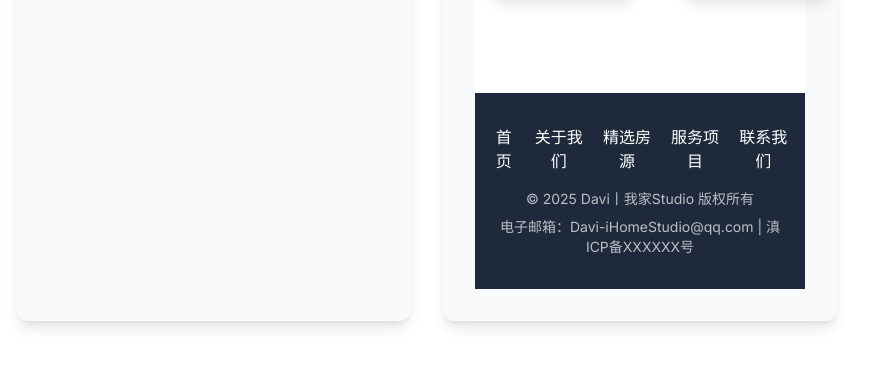
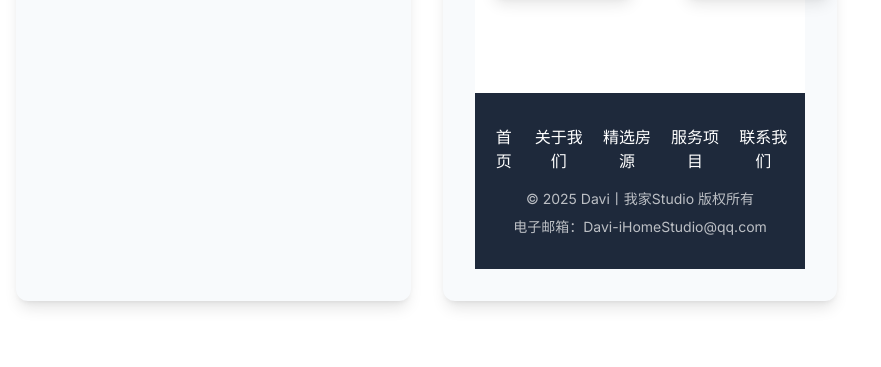
Before and after one commit to x2it/w3b, a plain HTML site: page docs/index.html in a window 1280 px wide. Shown: the part 4443-4810 px from the top of the page, without its empty margins (0-881 px from the left). Drawn offline with nearby package versions, Linux system fonts and the light colour scheme.

Commit message:
Update index.html

```diff
--- a/docs/index.html
+++ b/docs/index.html
@@ -638,7 +638,7 @@
             © 2025 Davi丨我家Studio 版权所有
         </p>
         <p class="text-sm text-white/70">
-            电子邮箱：Davi-iHomeStudio@qq.com | 滇ICP备XXXXXX号
+            电子邮箱：Davi-iHomeStudio@qq.com
         </p>
     </div>
 </footer>
```
